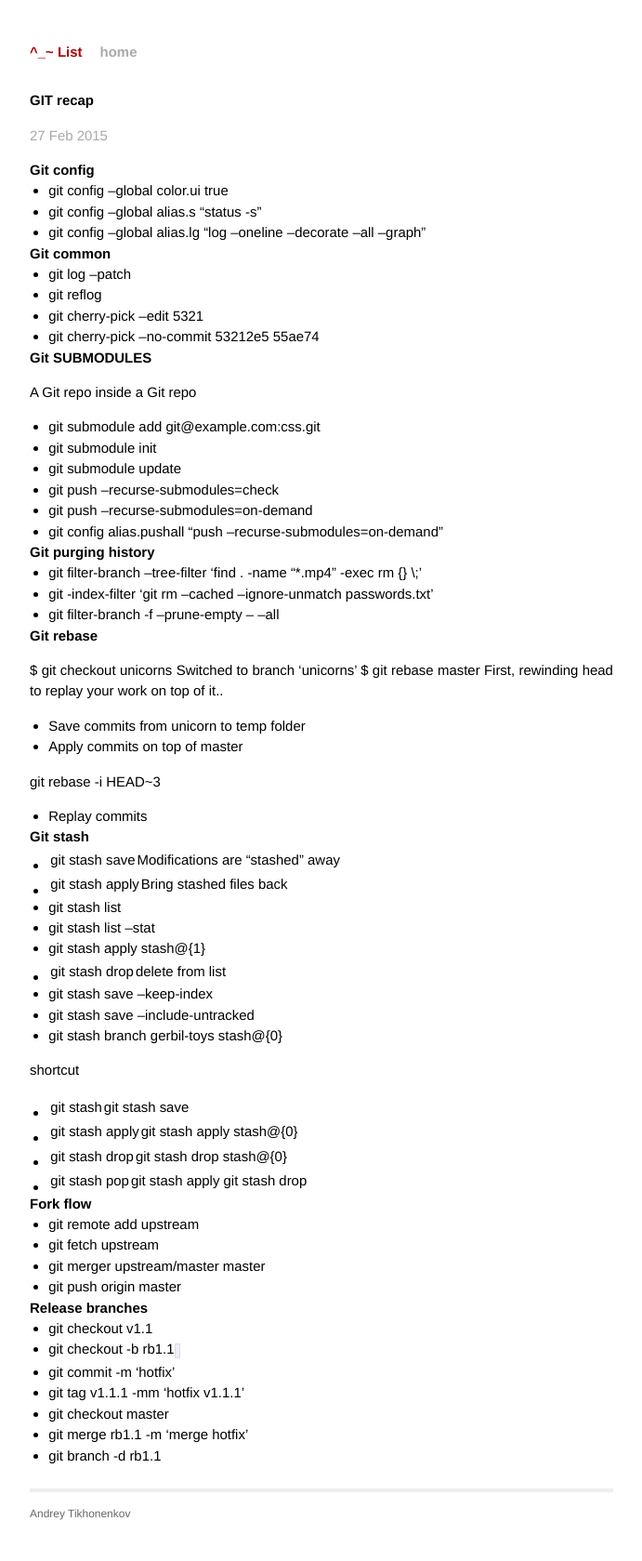
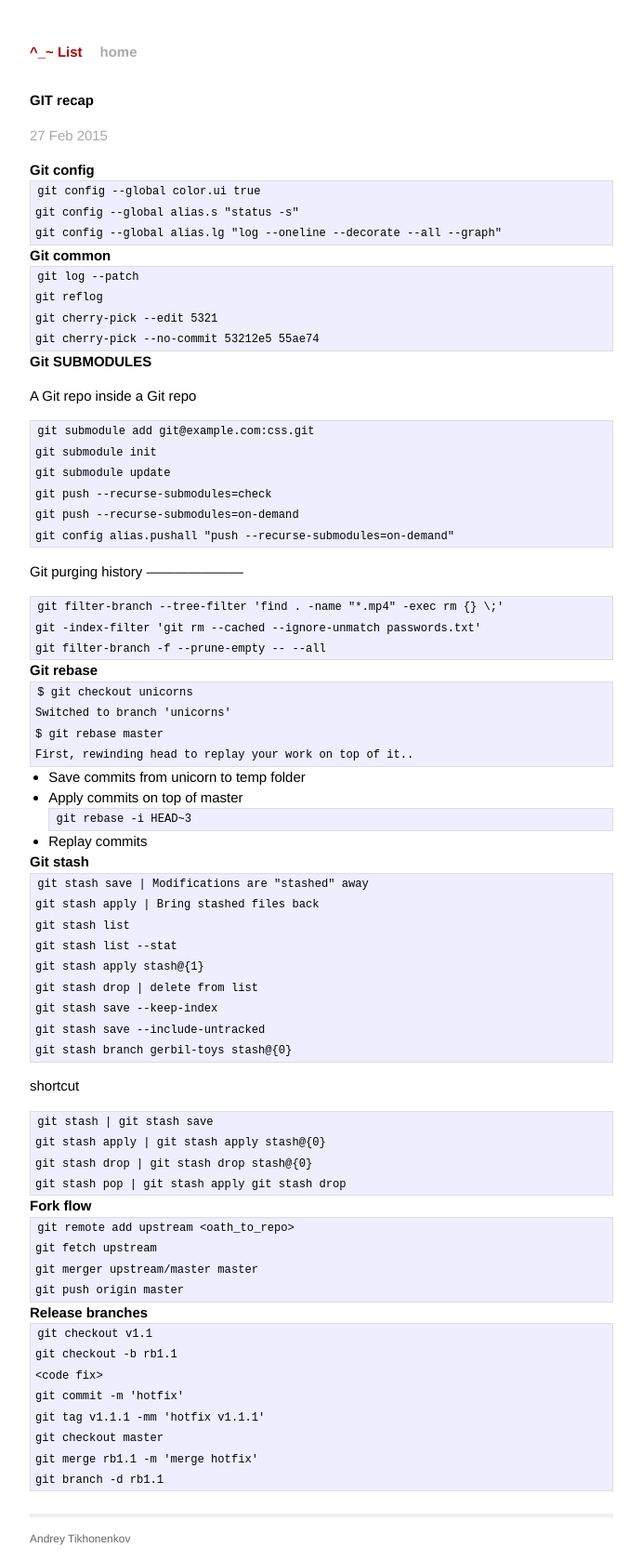
Before and after one commit to Ollatair/ollatair.github.io, a Jekyll site: the page built from _posts/2015-02-27-git-summ.md, in a window 1280 px wide. Shown: the whole page at 93% size, without its empty margins (294-985 px from the left). Built offline with Jekyll 4.4.1, drawn with Linux system fonts in a browser that asks for light colours; Markdown is read by kramdown in place of the engine named in the settings; before the commit the page ends 1651 px from its top, so only the background shows below that.

Commit message:
restyle first page

````diff
--- a/_posts/2015-02-27-git-summ.md
+++ b/_posts/2015-02-27-git-summ.md
@@ -6,95 +6,96 @@
 
 Git config
 ---------------------
-
-- git config --global color.ui true
-- git config --global alias.s "status -s"
-- git config --global alias.lg "log --oneline --decorate --all --graph"
-
+```
+git config --global color.ui true
+git config --global alias.s "status -s"
+git config --global alias.lg "log --oneline --decorate --all --graph"
+```
 
 Git common
 ---------------------
-
-- git log --patch
-- git reflog
-- git cherry-pick --edit 5321
-- git cherry-pick --no-commit 53212e5 55ae74
-
+```
+git log --patch
+git reflog
+git cherry-pick --edit 5321
+git cherry-pick --no-commit 53212e5 55ae74
+```
 
 Git SUBMODULES
 ---------------------
 
 A Git repo inside a Git repo
-
-- git submodule add git@example.com:css.git
-- git submodule init
-- git submodule update
-- git push --recurse-submodules=check
-- git push --recurse-submodules=on-demand
-- git config alias.pushall "push --recurse-submodules=on-demand"
-
+```
+git submodule add git@example.com:css.git
+git submodule init
+git submodule update
+git push --recurse-submodules=check
+git push --recurse-submodules=on-demand
+git config alias.pushall "push --recurse-submodules=on-demand"
+```
 Git purging history
 ---------------------
-
-- git filter-branch --tree-filter 'find . -name "*.mp4" -exec rm {} \;'
-- git -index-filter 'git rm --cached --ignore-unmatch passwords.txt'
-- git filter-branch -f --prune-empty -- --all
-
+```
+git filter-branch --tree-filter 'find . -name "*.mp4" -exec rm {} \;'
+git -index-filter 'git rm --cached --ignore-unmatch passwords.txt'
+git filter-branch -f --prune-empty -- --all
+```
 
 Git rebase
 ---------------------
-
+```
 $ git checkout unicorns
 Switched to branch 'unicorns'
 $ git rebase master
 First, rewinding head to replay your work on top of it..
-
+```
 - Save commits from unicorn to temp folder
 - Apply commits on top of master
-
+```
 git rebase -i HEAD~3
-
+```
 - Replay commits
 
 
 Git stash
 ---------------------
-
-- git stash save | Modifications are "stashed" away
-- git stash apply | Bring stashed files back
-- git stash list
-- git stash list --stat
-- git stash apply stash@{1}
-- git stash drop | delete from list
-- git stash save --keep-index
-- git stash save --include-untracked
-- git stash branch gerbil-toys stash@{0}
-
+```
+git stash save | Modifications are "stashed" away
+git stash apply | Bring stashed files back
+git stash list
+git stash list --stat
+git stash apply stash@{1}
+git stash drop | delete from list
+git stash save --keep-index
+git stash save --include-untracked
+git stash branch gerbil-toys stash@{0}
+```
 shortcut
-
-- git stash | git stash save
-- git stash apply | git stash apply stash@{0}
-- git stash drop | git stash drop stash@{0}
-- git stash pop | git stash apply git stash drop
-
+```
+git stash | git stash save
+git stash apply | git stash apply stash@{0}
+git stash drop | git stash drop stash@{0}
+git stash pop | git stash apply git stash drop
+```
 
 Fork flow
 ---------------------
-
-- git remote add upstream <oath_to_repo>
-- git fetch upstream
-- git merger upstream/master master
-- git push origin master
-
+```
+git remote add upstream <oath_to_repo>
+git fetch upstream
+git merger upstream/master master
+git push origin master
+```
 
 Release branches
 ---------------------
-
-- git checkout v1.1
-- git checkout -b rb1.1
+```
+git checkout v1.1
+git checkout -b rb1.1
 <code fix>
-- git commit -m 'hotfix'
-- git tag v1.1.1 -mm 'hotfix v1.1.1'
-- git checkout master
-- git merge rb1.1 -m 'merge hotfix'
-- git branch -d rb1.1
+git commit -m 'hotfix'
+git tag v1.1.1 -mm 'hotfix v1.1.1'
+git checkout master
+git merge rb1.1 -m 'merge hotfix'
+git branch -d rb1.1
+```
````
